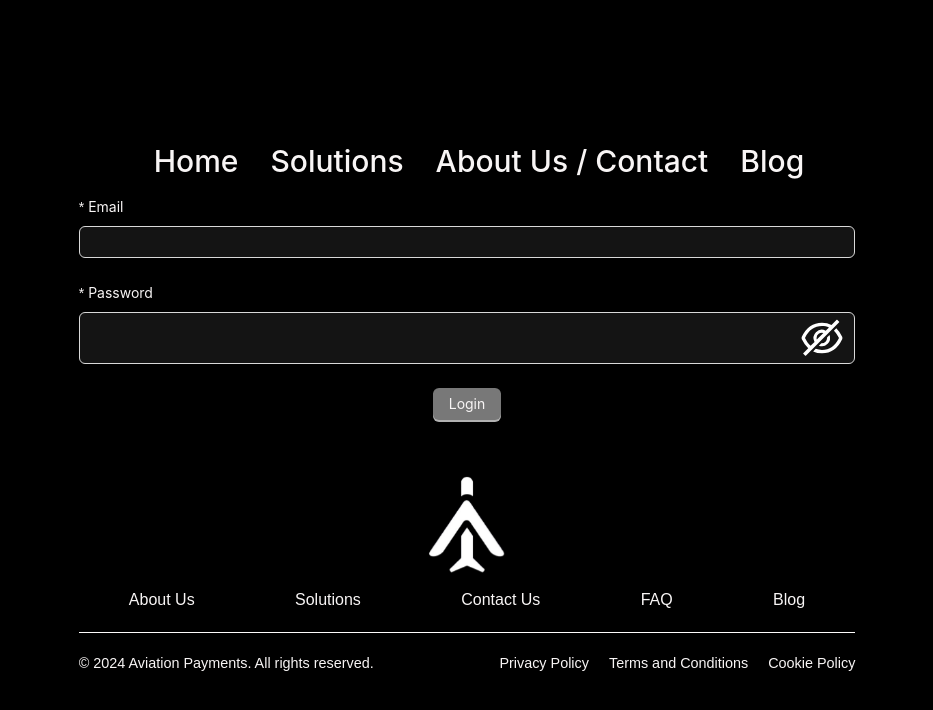
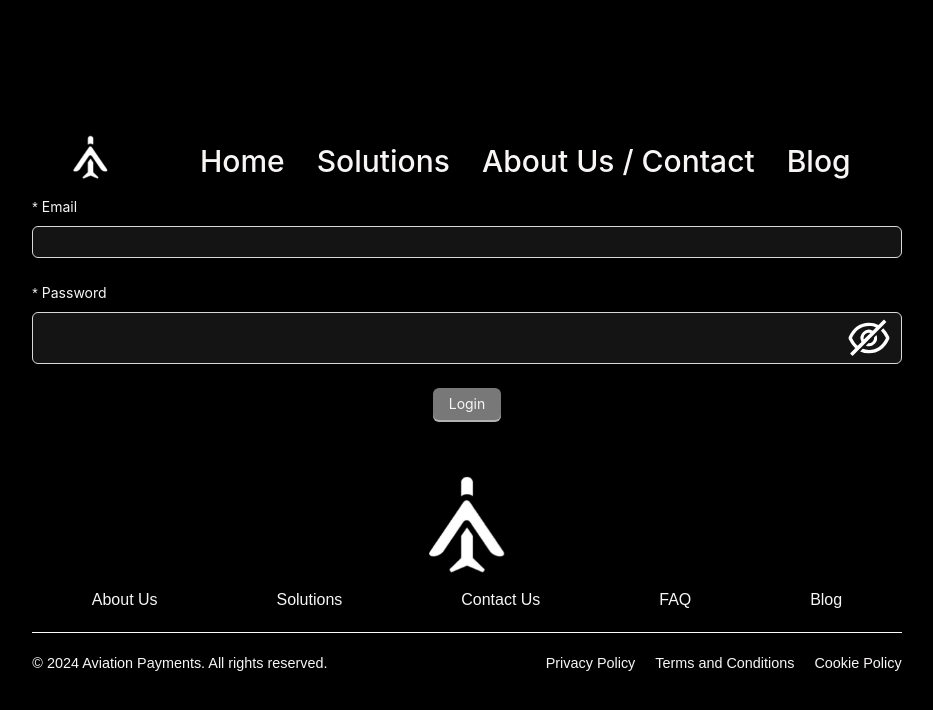
Before and after one commit to dopamine9931/upright-aviation-payments, a React (Vite) app in the folder Client/: page /admin in a window 1280 px wide. Shown: the top 710 px of the page, without its empty margins (173-1106 px from the left). Built offline with nearby package versions, Linux system fonts and the light colour scheme; no server answers.

Commit message:
polishing homepage / navbar

```diff
--- a/Client/src/App.css
+++ b/Client/src/App.css
@@ -91,7 +91,7 @@ body {
 }
 
 .navbar-links a {
-  color: rgb(20, 21, 22);
+  color: white;
   text-decoration: none;
   padding: 0.5rem 1rem;
   border-radius: 4px;
@@ -126,7 +126,7 @@ body {
 
 .header h1 {
   color: white;
-  font-size: 2rem;
+  font-size: 3rem;
   margin: 0;
 }
 
@@ -148,6 +148,26 @@ body {
   font-size: 3em;
 }
 
+@keyframes spin {
+  from {
+    transform: rotate(0deg);
+  }
+  to {
+    transform: rotate(360deg);
+  }
+}
+.logo-container .logo {
+  height: 50px;
+
+}
+/* inverts logo colors */
+/* .logo {
+  filter: invert(1) brightness(1000%);
+} */
+/* Add the spin effect when hovered */
+.logo-container:hover .logo {
+  animation: spin 1s linear;
+}
 /* Footer styles (to be deleted)
 .footer {
   background-color: darkgray;
--- a/Client/src/components/component-css-files/footer.css
+++ b/Client/src/components/component-css-files/footer.css
@@ -1,7 +1,7 @@
 .footer-logo {
   width: 100px;
   height: auto;
-  margin: 10 auto;
+  margin: 20 auto;
 }
 
 
@@ -19,7 +19,7 @@
 
 .footer-nav a {
   text-decoration: none;
-  color: #9e9c9c;
+  color: white;
   margin: 0 10px;
 }
 
@@ -48,5 +48,9 @@
 
 .footer-bottom-nav a {
   text-decoration: none;
-  color: #9e9c9c;
+  color: white;
 }
+
+.footer-nav:hover {
+  color: lightgray
+}
--- a/Client/src/components/navbar.jsx
+++ b/Client/src/components/navbar.jsx
@@ -18,8 +18,17 @@ function Navbar({ currentPath = "" }) {
   };
 
   return (
-
     <div className="navbar-container">
+      {/* Logo on the left */}
+      <div className="logo-container">
+        <a href="/">
+          <img
+            src="/avipay_logo_no_text.jpg"
+            alt="Company Logo"
+            className="logo"
+          />
+        </a>
+      </div>
       {/* Hamburger Button (Mobile view) */}
       <div onClick={showDrawer} className="hamburger-button">
         <MenuOutlined />
@@ -34,11 +43,9 @@ function Navbar({ currentPath = "" }) {
       <Drawer
         placement="left"
         closable={false}
-
         onClose={closeDrawer}
         visible={drawerVisible}
         bodyStyle={{ padding: 0 }}
-
       >
         <AppMenu currentPath={currentPath} mode="vertical" />
       </Drawer>
--- a/Client/src/index.css
+++ b/Client/src/index.css
@@ -19,7 +19,7 @@ a {
   text-decoration: inherit;
 }
 a:hover {
-  color: #000000;
+  color: lightslategray;
 }
 
 body {
@@ -61,9 +61,7 @@ button:focus-visible {
     color: #213547;
     background-color: #ffffff;
   }
-  a:hover {
-    color: #000000;
-  }
+
   button {
     background-color: #f9f9f9;
   }
--- a/Client/src/pages/homepage.jsx
+++ b/Client/src/pages/homepage.jsx
@@ -7,25 +7,15 @@ import TestimonialSlider from "../components/testimonialslider.jsx";
 import CarouselHeader from "../components/carousel.jsx";
 
 function Homepage() {
-  useEffect(() => {
-    const hash = window.location.hash;
-    if (hash) {
-      const element = document.getElementById(hash.substring(1));
-      if (element) {
-        element.scrollIntoView({ behavior: "smooth" });
-      }
-    }
-  }, []);
+
   return (
     <div className="landing-page">
-
-      <main>
+      <main style={{ paddingTop: "20px" }}>
         <CarouselHeader />
 
         <InfoSection />
 
         <Solutions />
-
 
         <FormlessEmbed />
 
```
